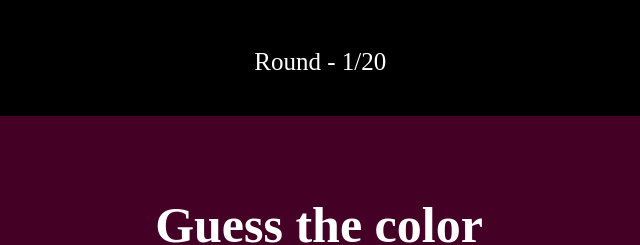
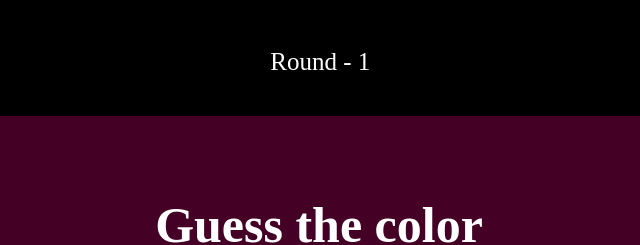
Before and after one commit to Purvi09/Kolor-Project, a plain HTML site: page index.html in a window 1280 px wide. Shown: the top 245 px of the page, 321-961 px from the left. Drawn offline with Linux system fonts and the light colour scheme.

Commit message:
Update index.html

```diff
--- a/index.html
+++ b/index.html
@@ -9,7 +9,7 @@
 </head>
 <body>
 
-<div class="info"><span style="float:left;font-size: 25px;">Time <span id="timer">5</span>s</span><span><span style="font-size:25px">Round - <span id="Round">1</span>/20</span></span><span style="float:right;font-size:25px"> <span id="Scorem">Score-<span id="Score">0</span></span></span></div>
+<div class="info"><span style="float:left;font-size: 25px;">Time <span id="timer">5</span>s</span><span><span style="font-size:25px">Round - <span id="Round">1</span></span></span><span style="float:right;font-size:25px"> <span id="Scorem">Score-<span id="Score">0</span></span></span></div>
 <h1 class="display">Guess the color</h1>
 
 <div class="colour"></div>
```
